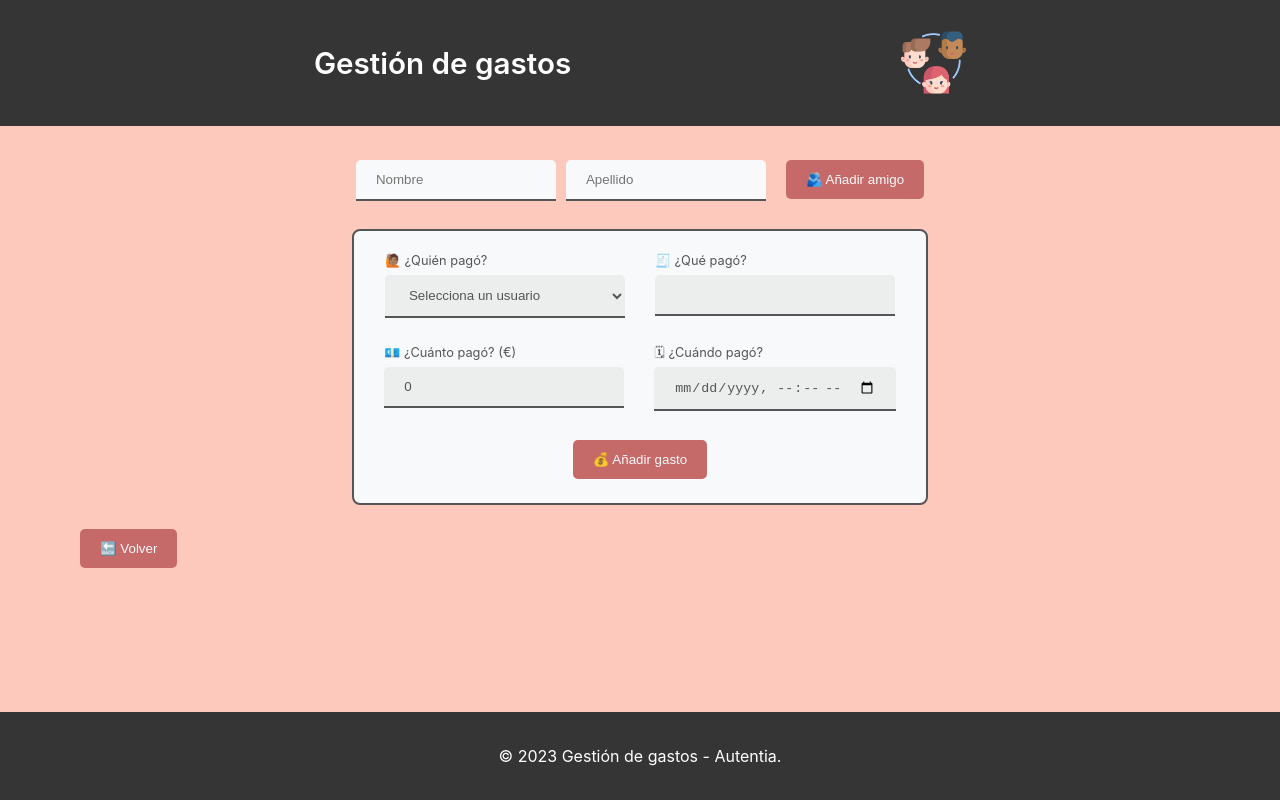
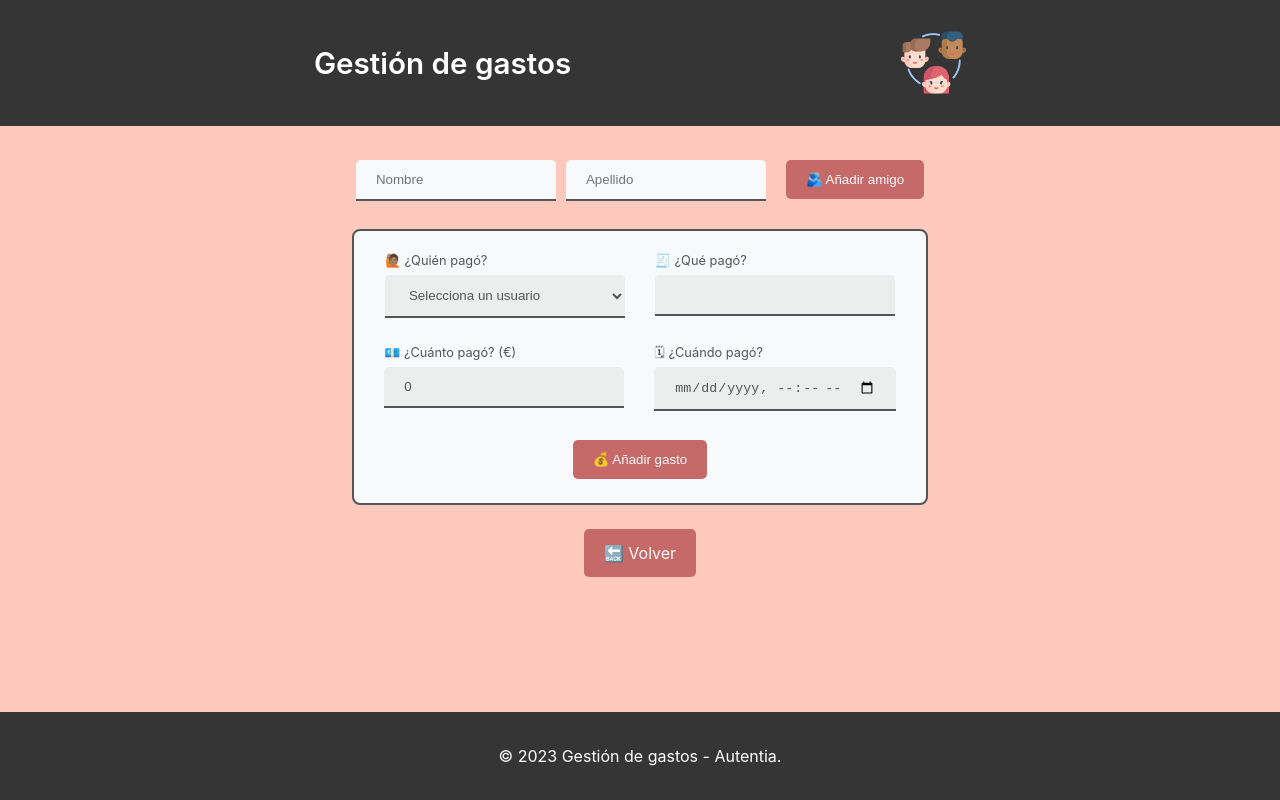
Before and after one commit to acalvom/gastos-compartidos-autentia, a React (Vite) app: page /create in a window 1280 px wide. Built offline with nearby package versions, Linux system fonts and the light colour scheme.

Commit message:
chore: refactor pages

```diff
--- a/src/pages/Create/Create.tsx
+++ b/src/pages/Create/Create.tsx
@@ -1,10 +1,10 @@
-import { Link } from 'react-router-dom'
 import { Layout } from '@/layout/Layout'
 import { AddExpenseForm } from '@/components/AddExpenseForm/AddExpenseForm'
 import { AddUserForm } from '@/components/AddUserForm/AddUserForm'
 import { Commons } from '@/constants'
 import { useLocalStorage } from '@/hooks/useLocalStorage'
 import { StoredUser, StoredExpense } from '@/models'
+import { NavigationLink } from '@/components/NavigationLink/NavigationLink'
 
 export const Create = () => {
   const [storedUsers, setStoredUsers] = useLocalStorage<StoredUser[]>('amigos', [])
@@ -18,9 +18,9 @@ export const Create = () => {
         storedExpenses={storedExpenses}
         setStoredExpenses={setStoredExpenses}
       />
-      <Link to="/">
-        <button className="button">{Commons.BackButton}</button>
-      </Link>
+      <NavigationLink link="/" testId="add-home-button">
+        {Commons.BackButton}
+      </NavigationLink>
     </Layout>
   )
 }
--- a/src/pages/Home/Home.css
+++ b/src/pages/Home/Home.css
@@ -1,9 +1,3 @@
-.home-button {
-  margin-top: 10px;
-  display: flex;
-  justify-content: center;
-}
-
 .home-title {
   margin-top: 0;
   color: #555;
--- a/src/pages/Home/Home.tsx
+++ b/src/pages/Home/Home.tsx
@@ -1,4 +1,3 @@
-import { Link } from 'react-router-dom'
 import { Layout } from '@/layout/Layout'
 import { AddItem, BalanceSummary, ExpenseTitle } from '@/constants'
 import { sortExpenses, calculateBalance } from '@/utils'
@@ -6,6 +5,7 @@ import { useLocalStorage } from '@/hooks/useLocalStorage'
 import { StoredExpense, StoredUser } from '@/models'
 import { ExpenseCard } from '@/components/ExpenseCard/ExpenseCard'
 import { BalanceEntry } from '@/components/BalanceEntry/BalanceEntry'
+import { NavigationLink } from '@/components/NavigationLink/NavigationLink'
 import './Home.css'
 
 export const Home = () => {
@@ -27,11 +27,9 @@ export const Home = () => {
 
   return (
     <Layout>
-      <div className="home-button" data-testid="add-home-button">
-        <Link to="/create" className="button">
-          {AddItem}
-        </Link>
-      </div>
+      <NavigationLink link="/create" testId="add-home-button">
+        {AddItem}
+      </NavigationLink>
 
       <div className="home-balance" data-testid="balance">
         <h2 className="home-title">{BalanceSummary.title}</h2>
```
